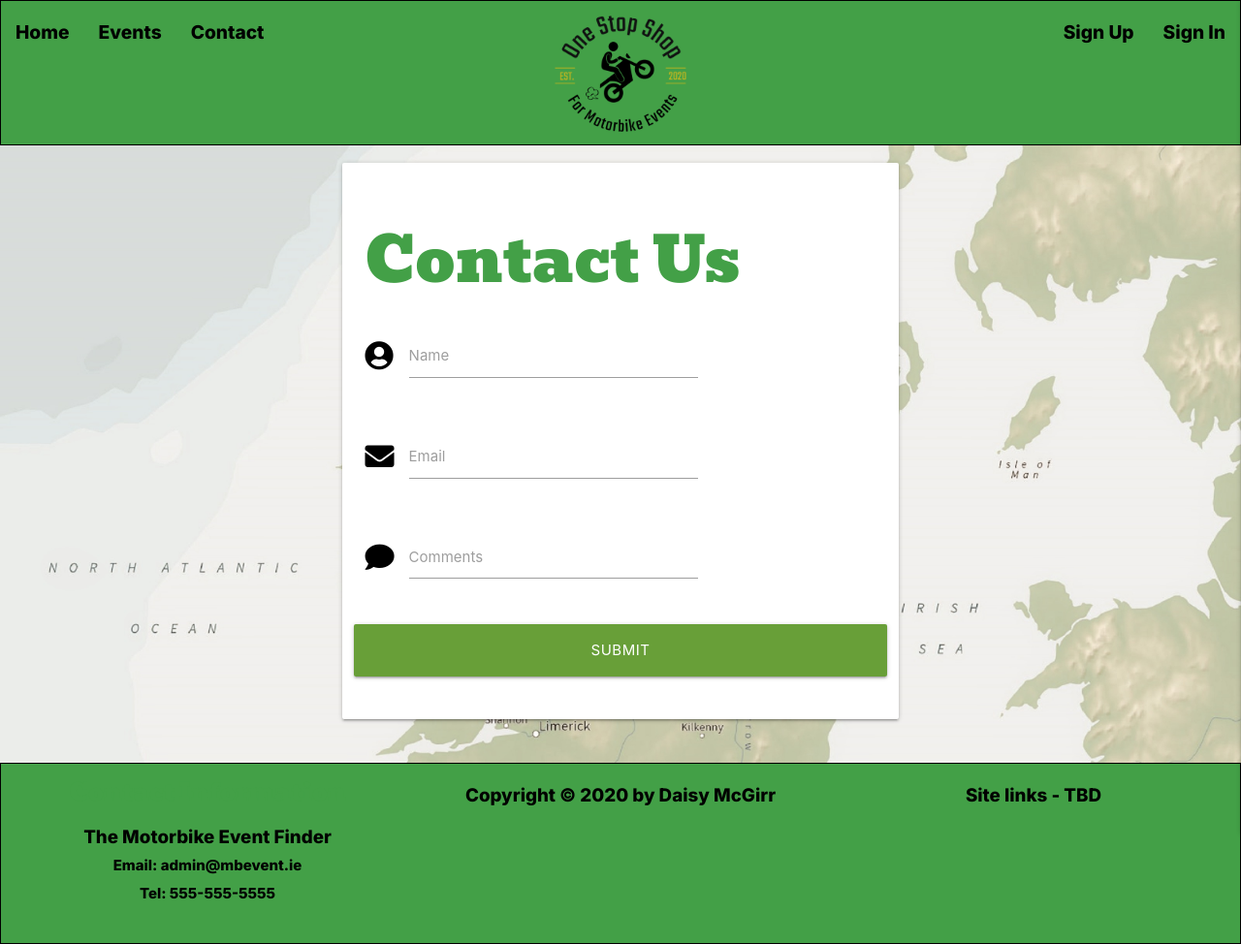
After one commit to Dee-McG/Motorbike-Event-Finder, a Flask app: page /contact in a window 1280 px wide. The commit adds this page. Shown: the whole page at 97% size. Run offline with Flask 2, Linux system fonts and the light colour scheme; some libraries are stand-ins or nearby versions.

Commit message:
Added contact template, form and javascript functionality for contact form using emailjs.

```diff
--- a/app.py
+++ b/app.py
@@ -118,6 +118,14 @@ def signout():
     return redirect(url_for("signin"))
 
 
+@app.route("/contact")
+def contact():
+    """
+    Renders contact template
+    """
+    return render_template("contact.html")
+
+
 if __name__ == "__main__":
     app.run(host=os.environ.get("IP"),
             port=int(os.environ.get("PORT")),
--- a/static/css/style.css
+++ b/static/css/style.css
@@ -17,10 +17,11 @@ a {
 
 h1, h2, h3, h4, h5, h6 {
     font-family: 'Bevan', sans-serif;
+    color: #43a047;
 }
 
-h1, h2 {
-    color: #43a047;
+.main-heading {
+    font-size: 6vw;
 }
 
 /*  Navigation Styling  */
@@ -39,6 +40,7 @@ nav li a {
 nav {
     border: 1px solid black;
     min-height: 150px;
+    font-family: 'Inter', sans-serif;
 }
 
 nav .brand-logo {
@@ -58,6 +60,13 @@ main {
 
 #main-cont {
     background-color: rgba(255, 255, 255, 0.4);
+}
+
+/* Contact Page */
+.email-response {
+    font-size: 1vw;
+    font-weight: bolder;
+    margin-bottom: 1rem;
 }
 
 /* Footer */
@@ -83,11 +92,9 @@ a:link {
     }
 }
 
-/* Media Query to make menu icon bigger on larger screen sizes */
-@media only screen and (min-width: 396px) {
-    .menu-icon i {
-        margin-top: 40%;
+/* Media Query to make heading text bigger on larger screen sizes */
+@media only screen and (min-width: 839px) {
+    .main-heading {
         font-size: 8vh;
-        min-height: 100%;
     }
 }
--- /dev/null
+++ b/static/js/email.js
@@ -0,0 +1,18 @@
+function sendMail(contactForm) {
+    emailjs.send("gmail", "ms3", {
+        "from_name": contactForm.name.value,
+        "from_email": contactForm.email.value,
+        "project_request": contactForm.comments.value
+    })
+    .then(
+        function(response) {
+            document.getElementById("contact-form").reset();
+            $('.email-response').html("Thank you for your email, someone will be in touch shortly.");
+        },
+        function(error) {
+            document.getElementById("contact-form").reset();
+            $('.email-response').html("There was an error with our email service. Please try again in a few minutes.");
+        }
+    );
+    return false;
+}
--- /dev/null
+++ b/templates/contact.html
@@ -0,0 +1,58 @@
+{% extends "base.html" %}
+
+{% block content %}
+    <div class="container">
+        <div class="row">
+            <form class="col s12 m8 offset-m2" id="contact-form" onsubmit="return sendMail(this);">
+                <div class="card-panel">
+                    <h1 class="main-heading">Contact Us</h1>
+                    <!-- Username -->
+                    <div class="row">
+                        <div class="input-field col s8">
+                            <i class="fas fa-user-circle prefix text-darken-4"></i>
+                            <input id="name" name="name" type="text" class="validate" required>
+                            <label for="name">Name</label>
+                        </div>
+                    </div>
+                    <!-- Password -->
+                    <div class="row">
+                        <div class="input-field col s8">
+                            <i class="fas fa-envelope prefix text-darken-4"></i>
+                            <input id="email" name="email" type="email" class="validate" required>
+                            <label for="email">Email</label>
+                        </div>
+                    </div>
+                    <!-- Name -->
+                    <div class="row">
+                        <div class="input-field col s8">
+                            <i class="fas fa-comment prefix text-darken-4"></i>
+                            <label for="comments">Comments</label>
+                            <textarea id="comments" name="comments" class="materialize-textarea validate" required></textarea>
+                        </div>
+                    </div>
+                    <!-- Email reponse -->
+                    <div class="email-response center-align green-text">
+                    </div>
+                    <!-- Register -->
+                    <div class="row">
+                        <button type="submit" class="col s12 btn-large light-green darken-2 text-shadow">
+                            Submit
+                        </button>
+                    </div>
+                </div>
+            </form>
+        </div>
+    </div>
+{% endblock %}
+
+{% block scripts %}
+
+<script type="text/javascript" src="https://cdn.jsdelivr.net/npm/emailjs-com@2/dist/email.min.js"></script>
+<script type="text/javascript">
+(function() {
+emailjs.init("user_gyt7O70sosodITaNXMBVj");
+})();
+</script>
+
+<script src="static/js/email.js"></script>
+{% endblock %}
```
